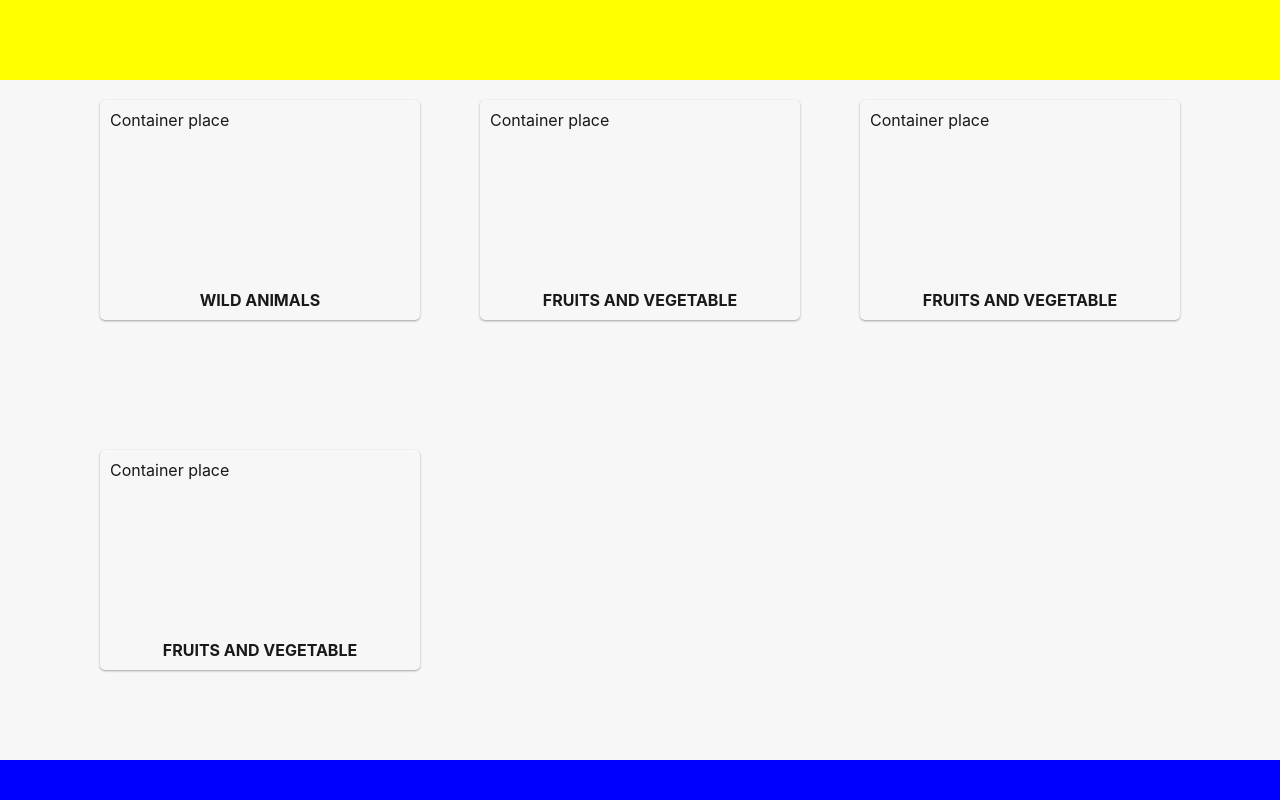
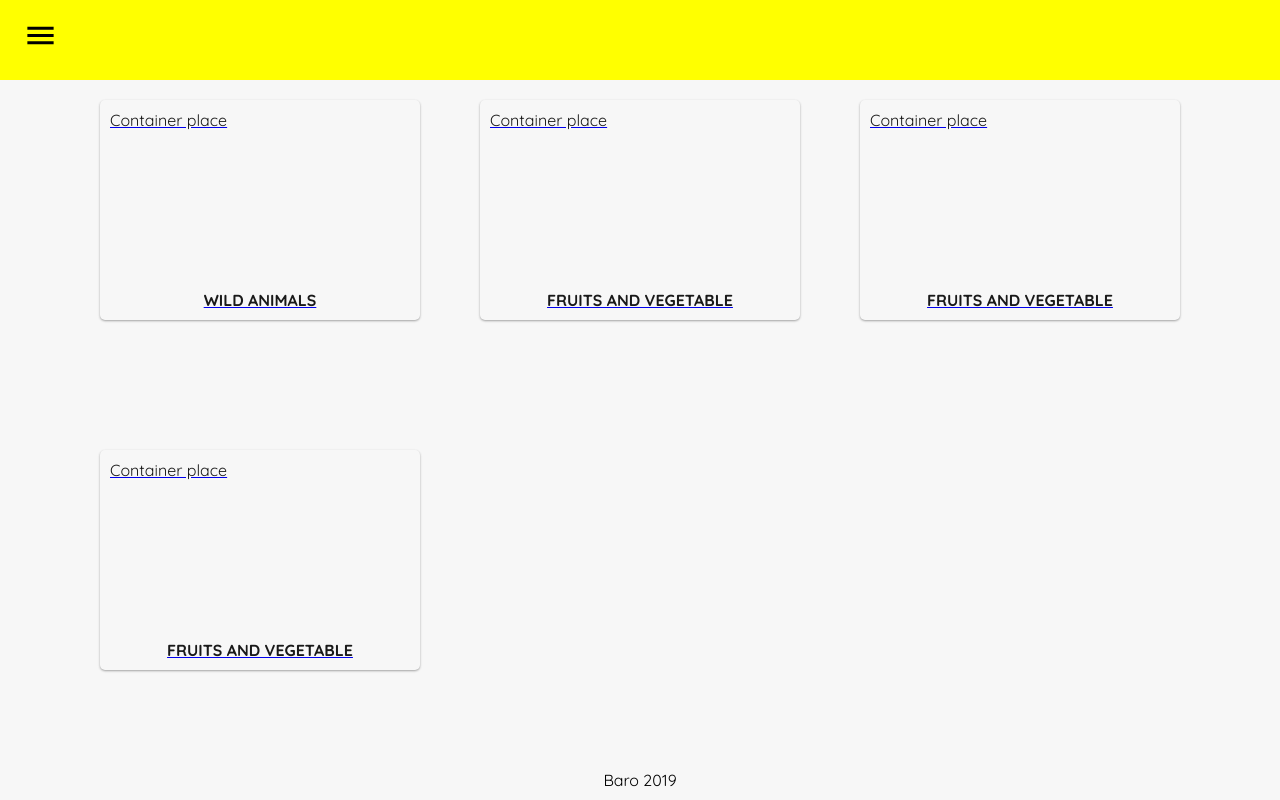
Before and after one commit to WaryaWaxbaro/Baro-word-educator, a React (Create React App) app: page / in a window 1280 px wide. Built offline with nearby package versions, Linux system fonts and the light colour scheme; the HTML template or start-up script is replaced by a standard one.

Commit message:
add more components and some simple styles

```diff
--- a/package.json
+++ b/package.json
@@ -8,6 +8,7 @@
     "gh-pages": "^2.1.1",
     "react": "^16.10.2",
     "react-dom": "^16.10.2",
+    "react-icons": "^3.8.0",
     "react-router-dom": "^5.1.2",
     "react-scripts": "3.2.0"
   },
--- a/public/index.html
+++ b/public/index.html
@@ -10,11 +10,8 @@
       content="Baro is word game that shows an image with it's corresponding word in different languages"
     />
     <link rel="apple-touch-icon" href="logo192.png" />
-    <!--
-      manifest.json provides metadata used when your web app is installed on a
-      user's mobile device or desktop. See https://developers.google.com/web/fundamentals/web-app-manifest/
-    -->
     <link rel="manifest" href="%PUBLIC_URL%/manifest.json" />
+    <link href="https://fonts.googleapis.com/css?family=Quicksand:300,400,500,600,700&display=swap" rel="stylesheet">
     <title>Baro - Word Game</title>
   </head>
   <body>
--- /dev/null
+++ b/src/Hooks/useToggleState.js
@@ -0,0 +1,12 @@
+import {useState} from "react";
+
+export const useToggleState = initialVal => {
+    const [state, setState] = useState(initialVal);
+
+    const toggle = () => {
+        setState(!state);
+        console.log('is toggling');
+    }
+
+    return [state, toggle];
+}
--- a/src/components/Footer.js
+++ b/src/components/Footer.js
@@ -6,7 +6,18 @@ const useStyles = makeStyles({
       gridRow: '3 / span 1',
       gridColumn: '1 / -1',
       height: '4rem',
-      backgroundColor: 'blue'
+      zIndex: '2',
+      display: 'flex',
+      alignItems: 'center',
+      justifyContent: 'center',
+
+      '& p': {
+        margin: '0',
+        padding: '0',
+        color: 'black',
+        textAlign: 'center',
+        fontSize: '1.6rem'
+      }
   }
 });
 
@@ -16,6 +27,7 @@ export default function Navbar(){
 
     return(
         <footer className={Footer}>
+            <p>Baro {new Date().getFullYear()}</p>
 
         </footer>
     )
--- a/src/components/FrontPageListLink.js
+++ b/src/components/FrontPageListLink.js
@@ -4,7 +4,7 @@ import FrontPageListItem from './FrontPageListItem';
 import { makeStyles } from "@material-ui/styles";
 
 const useStyles = makeStyles({
-  Link: {
+  LinkStyle: {
       textDecoration: 'none',
       color: 'red',
       fontSize: '1.6rem'
@@ -13,9 +13,9 @@ const useStyles = makeStyles({
 
 export default function FrontPageListLink({to, name}){
     const classes = useStyles();
-    const {Link} = classes;
+    const {LinkStyle} = classes;
     return(
-        <Link classesName={Link} to={to}>
+        <Link classesName={LinkStyle} to={to}>
             <FrontPageListItem name={name}/>
       </Link>
     )
--- a/src/components/Navbar.js
+++ b/src/components/Navbar.js
@@ -1,12 +1,16 @@
 import React from "react";
 import { makeStyles } from "@material-ui/styles";
+import NavbarMenu from './NavbarMenu';
 
 const useStyles = makeStyles({
   Nav: {
     gridRow: "1 / span 1",
     gridColumn: "1 / -1",
     height: "8rem",
-    backgroundColor: "yellow"
+    backgroundColor: "yellow",
+    display: 'flex',
+    alignItems: 'center',
+    justifyContent: 'center'
   }
 });
 
@@ -14,5 +18,7 @@ export default function Navbar() {
   const classes = useStyles();
   const { Nav } = classes;
 
-  return <nav className={Nav}></nav>;
+  return <nav className={Nav}>
+    <NavbarMenu />
+  </nav>;
 }
--- /dev/null
+++ b/src/components/NavbarMenu.js
@@ -0,0 +1,36 @@
+import React, { useState } from "react";
+import Sidenav from "./Sidenav";
+import { useToggleState } from "../Hooks/useToggleState";
+import { MdMenu, MdClose } from "react-icons/md";
+import { makeStyles } from "@material-ui/styles";
+
+const useStyles = makeStyles({
+  Menu: {
+    height: "4rem",
+    width: "4rem",
+    marginLeft: "2rem",
+    marginRight: "auto",
+    fontSize: "3.5rem",
+    color: "black",
+    display: "flex",
+    alignItems: "center",
+    justifyContent: "center",
+    position: "relative",
+    '& span': {
+        cursor: "pointer"
+    }
+  }
+});
+
+export default function NavbarMenu() {
+  const [show, toggle] = useToggleState(false);
+
+  const classes = useStyles();
+  const { Menu } = classes;
+  return (
+    <div className={Menu}>
+      <span onClick={toggle}>{show ?  <MdClose /> : <MdMenu />}</span>
+      <Sidenav show={show} />
+    </div>
+  );
+}
--- /dev/null
+++ b/src/components/ParentComponent.js
@@ -0,0 +1,52 @@
+import React from "react";
+import { Title } from "./Title";
+import { makeStyles } from "@material-ui/styles";
+import { MdAutorenew } from "react-icons/md";
+
+const useStyles = makeStyles({
+  ParentComponent: {
+    height: "100%",
+    width: "100%",
+    display: "flex",
+    justifyContent: "center"
+  },
+  ParentItem: {
+    marginTop: "3rem",
+    width: "30rem",
+    height: "30rem",
+    display: "flex",
+    flexDirection: "column",
+    alignItems: "center",
+    justifyContent: "space-between"
+  },
+  ImgContainer: {
+    width: "25rem",
+    height: "25rem"
+  },
+
+  Img: {
+    width: "25rem",
+    height: "25rem",
+    margin: 'auto'
+  },
+
+  Para: {
+    height: '5rem',
+    marginTop: "3rem",
+    fontSize: "1.6rem"
+  }
+});
+
+export default function ParentComponent({ src, name, title }) {
+  const classes = useStyles();
+  const { ParentComponent, ParentItem, ImgContainer, Img, Para } = classes;
+  return (
+    <div className={ParentComponent}>
+      <div className={ParentItem}>
+        <Title title={title} />
+        <img className={Img} src={src} alt={name} />
+        <p className={Para}>{name}</p>
+      </div>
+    </div>
+  );
+}
--- /dev/null
+++ b/src/components/Sidenav.js
@@ -0,0 +1,57 @@
+import React from "react";
+import { Link } from "react-router-dom";
+import { makeStyles } from "@material-ui/styles";
+
+const useStyles = makeStyles({
+    Sidebar: {
+        height: 'calc(100% - 12rem)',
+        position: 'fixed',
+        top: '8rem',
+        left: '0',
+        marginBottom: '4rem',
+        backgroundColor: 'black',
+        overflowX: 'hidden',
+        transition: 'all .5s ease-out'
+    },
+
+    isShown: {
+        width: '30rem',
+        zIndex: '1'
+    },
+
+    NotShown: {
+        width: '0rem',
+    },
+
+    List: {
+        fontSize: '1.8rem',
+        letterSpacing: '.1rem',
+        textTransform: 'uppercase',
+        listStyleType: 'none',
+        color: 'white',
+        '& li': {
+            marginBottom: '1rem',
+            '& a': {
+                textDecoration: 'none',
+                color: '#777',
+                '&:hover': {
+                    color: '#f7f7f7'
+                }
+            }
+        }
+    }
+})
+
+export default function Sidenav({show}) {
+    const classes = useStyles();
+    const {Sidebar, isShown, NotShown, List} = classes;
+    let isVisible = show ? `${Sidebar} ${isShown}` : `${Sidebar} ${NotShown}`;
+
+  return <div className={isVisible}>
+      <ul className={List}>
+          <li><Link>Home</Link></li>
+          <li><Link>About</Link></li>
+          <li><Link>Catergories</Link></li>
+      </ul>
+  </div>;
+}
--- /dev/null
+++ b/src/components/Title.js
@@ -0,0 +1,19 @@
+import React from "react";
+import { makeStyles } from "@material-ui/styles";
+
+const useStyles = makeStyles({
+  Heading: {
+    textTransform: "uppercase",
+    letterSpacing: ".2rem",
+    fontSize: "2.5rem",
+    margin: "3rem 0"
+  }
+});
+
+//export default function Title({ title }) {}
+
+export const Title = ({ title }) => {
+  const classes = useStyles();
+  const { Heading } = classes;
+  return <h1 className={Heading}>{title}</h1>;
+};
--- a/src/components/wildanimals/WildAnimals.js
+++ b/src/components/wildanimals/WildAnimals.js
@@ -1,6 +1,7 @@
 import React from "react";
 import useKeyPressState from "../../Hooks/useKeyPressState";
 import { wildAnimals } from "../../helpers/WildanimalGenerator";
+import ParentComponent from "../ParentComponent";
 
 export default function WildAnimals(props) {
   const [iskeyPressed, random] = useKeyPressState(wildAnimals().length);
@@ -8,14 +9,6 @@ export default function WildAnimals(props) {
   let image = wildAnimals()[random].image;
 
   return (
-    <div>
-      <h1>Wild Animals</h1>
-      {!iskeyPressed && (
-        <>
-          <img src={image} alt="" />
-          <p>{name}</p>
-        </>
-      )}
-    </div>
+    <>{!iskeyPressed && <ParentComponent title="wild animals" src={image} name={name} />}</>
   );
 }
--- a/src/index.css
+++ b/src/index.css
@@ -7,9 +7,7 @@ html {
 
 body {
   margin: 0;
-  font-family: -apple-system, BlinkMacSystemFont, "Segoe UI", "Roboto", "Oxygen",
-    "Ubuntu", "Cantarell", "Fira Sans", "Droid Sans", "Helvetica Neue",
-    sans-serif;
+  font-family: 'Quicksand', sans-serif;
   -webkit-font-smoothing: antialiased;
   -moz-osx-font-smoothing: grayscale;
   box-sizing: inherit;
```
Also changed, not shown: 1 other file (tests, documents, lock files or other folders).
